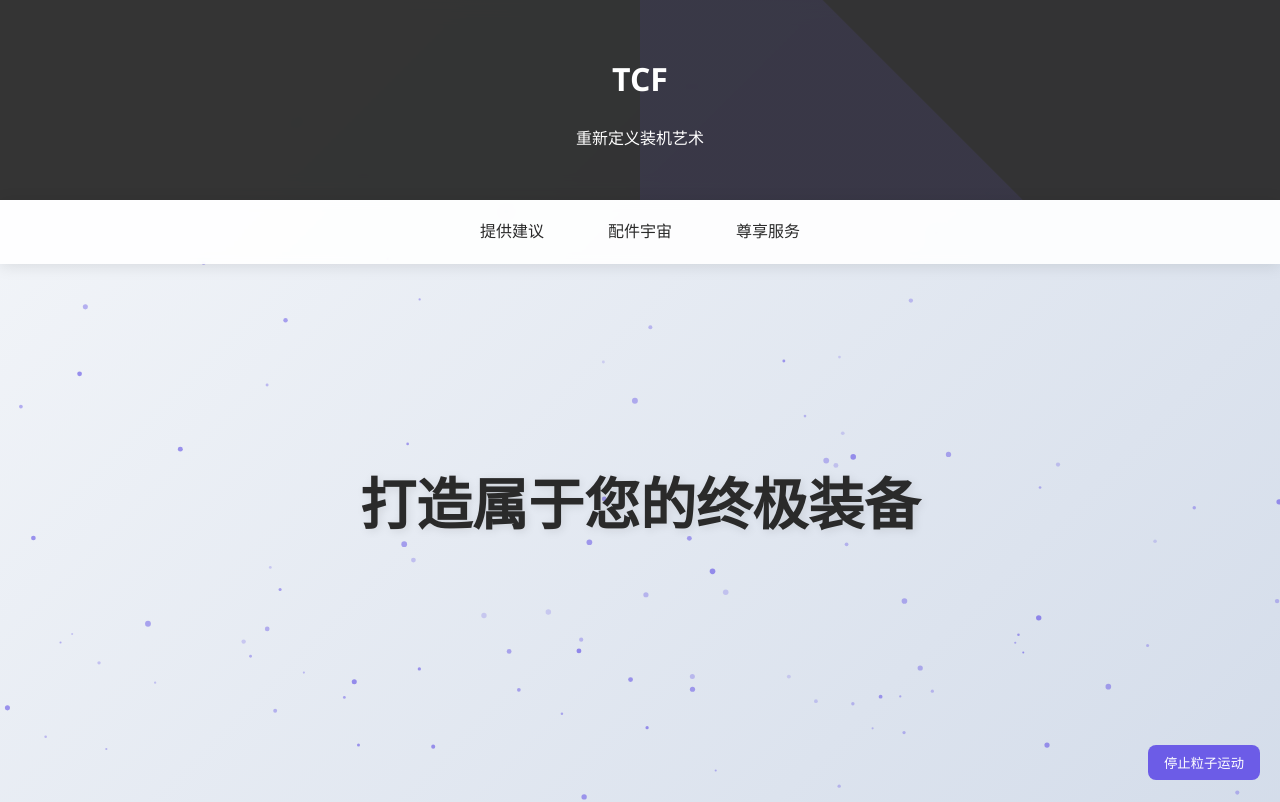
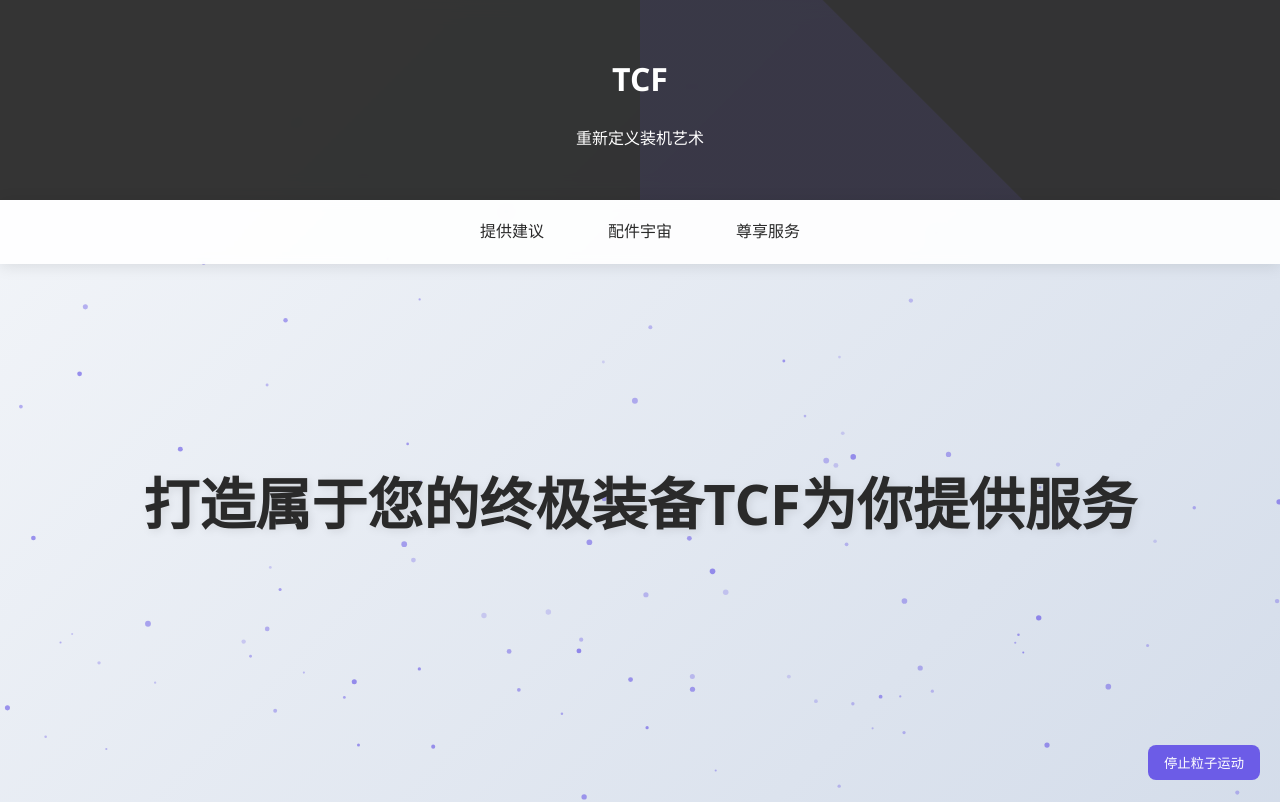
Before and after one commit to tcf-cbh/first-page, a plain HTML site: page index.html in a window 1280 px wide. Shown: the top 802 px of the page. Drawn offline with Linux system fonts and the light colour scheme.

Commit message:
Update6 index.html
更新6

```diff
--- a/index.html
+++ b/index.html
@@ -318,6 +318,7 @@
 
     <section class="hero">
         <h2>打造属于您的终极装备</h2>
+        <h2>TCF为你提供服务</h2>
     </section>
 
     <main class="product-grid" id="products">
```
